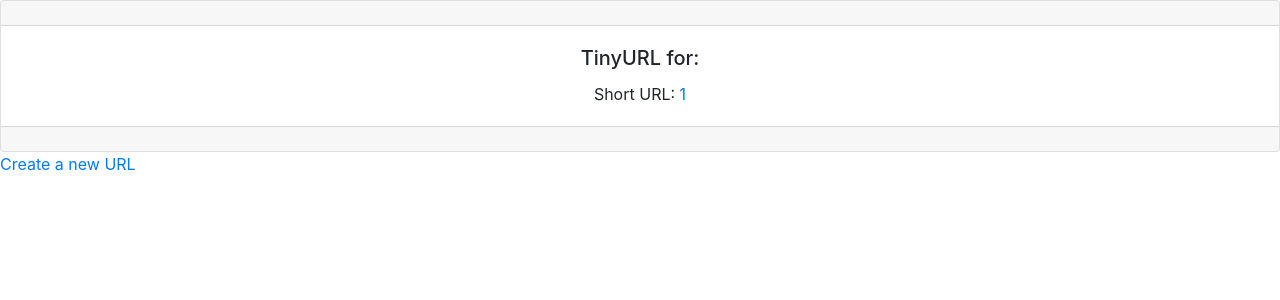
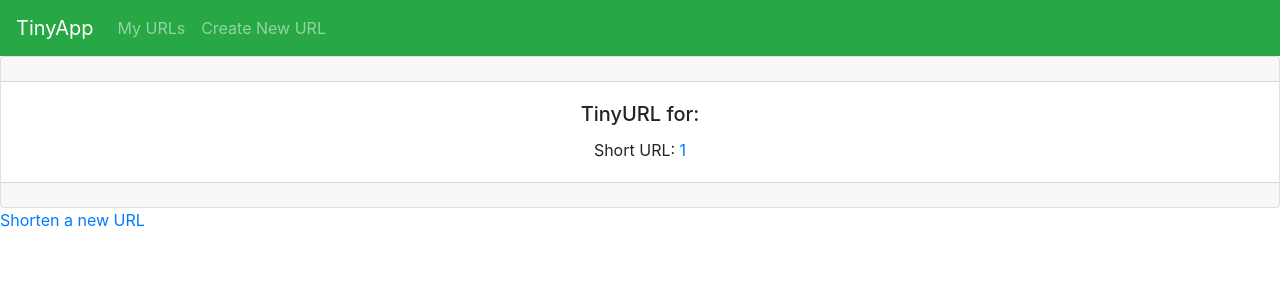
Before and after one commit to DavidRadvan/tinyapp, a Node server app: page /urls/1 in a window 1280 px wide. Shown: the top 300 px of the page. Run offline with Node 20, Linux system fonts and the light colour scheme; some libraries are stand-ins or nearby versions.

Commit message:
added header partial template

```diff
--- /dev/null
+++ b/views/partials/_header.ejs
@@ -0,0 +1,14 @@
+<header>
+  <nav class="navbar navbar-expand-md navbar-dark bg-success">
+    <a class="navbar-brand" href="/urls">TinyApp</a>
+    <button class="navbar-toggler" type="button" data-toggle="collapse" data-target="#navbarNavAltMarkup" aria-controls="navbarNavAltMarkup" aria-expanded="false" aria-label="Toggle navigation">
+      <span class="navbar-toggler-icon"></span>
+    </button>
+    <div class="collapse navbar-collapse" id="navbarNavAltMarkup">
+      <div class="navbar-nav">
+        <a class="nav-item nav-link" href="/urls">My URLs</a>
+        <a class="nav-item nav-link" href="/urls/new">Create New URL</a>
+      </div>
+    </div>
+  </nav>
+</header>
--- a/views/urls_index.ejs
+++ b/views/urls_index.ejs
@@ -9,6 +9,7 @@
   <title>TinyApp</title>
 </head>
 <body>
+  <%- include('partials/_header') %>
   <main style="margin: 1em;">
     <h3>My URLs</h3>
     <table class="table">
--- a/views/urls_show.ejs
+++ b/views/urls_show.ejs
@@ -7,6 +7,7 @@
 </head>
 
 <body>
+  <%- include('partials/_header') %>
   <div class="card text-center">
       <div class="card-header"></div>
       <div class="card-body">
@@ -15,7 +16,7 @@
       </div>
     <div class="card-footer text-muted"></div>
   </div>
-  <a href="#">Create a new URL</a>
+  <a href="#">Shorten a new URL</a>
   <!-- Bootstrap JS -->
   <script src="https://code.jquery.com/jquery-3.3.1.slim.min.js" integrity="sha384-q8i/X+965DzO0rT7abK41JStQIAqVgRVzpbzo5smXKp4YfRvH+8abtTE1Pi6jizo" crossorigin="anonymous"></script>
   <script src="https://cdnjs.cloudflare.com/ajax/libs/popper.js/1.14.7/umd/popper.min.js" integrity="sha384-UO2eT0CpHqdSJQ6hJty5KVphtPhzWj9WO1clHTMGa3JDZwrnQq4sF86dIHNDz0W1" crossorigin="anonymous"></script>
```
